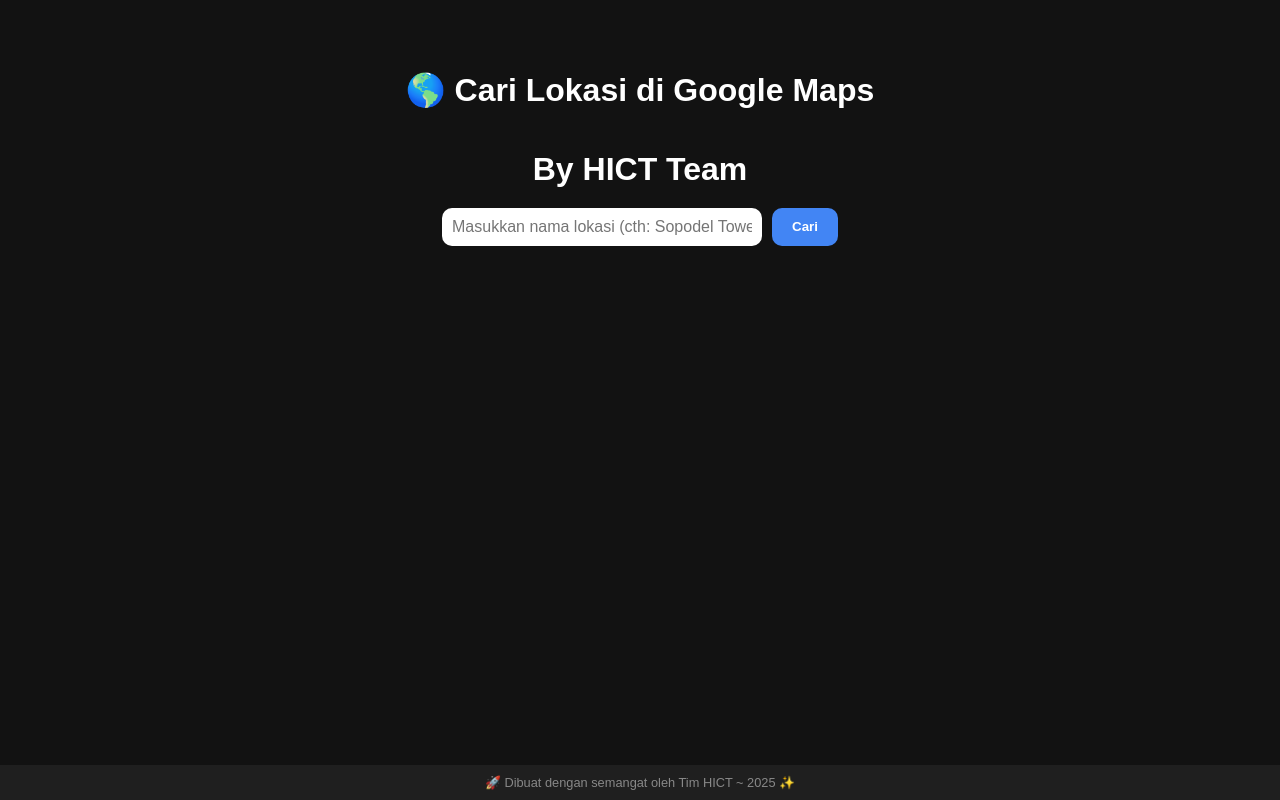
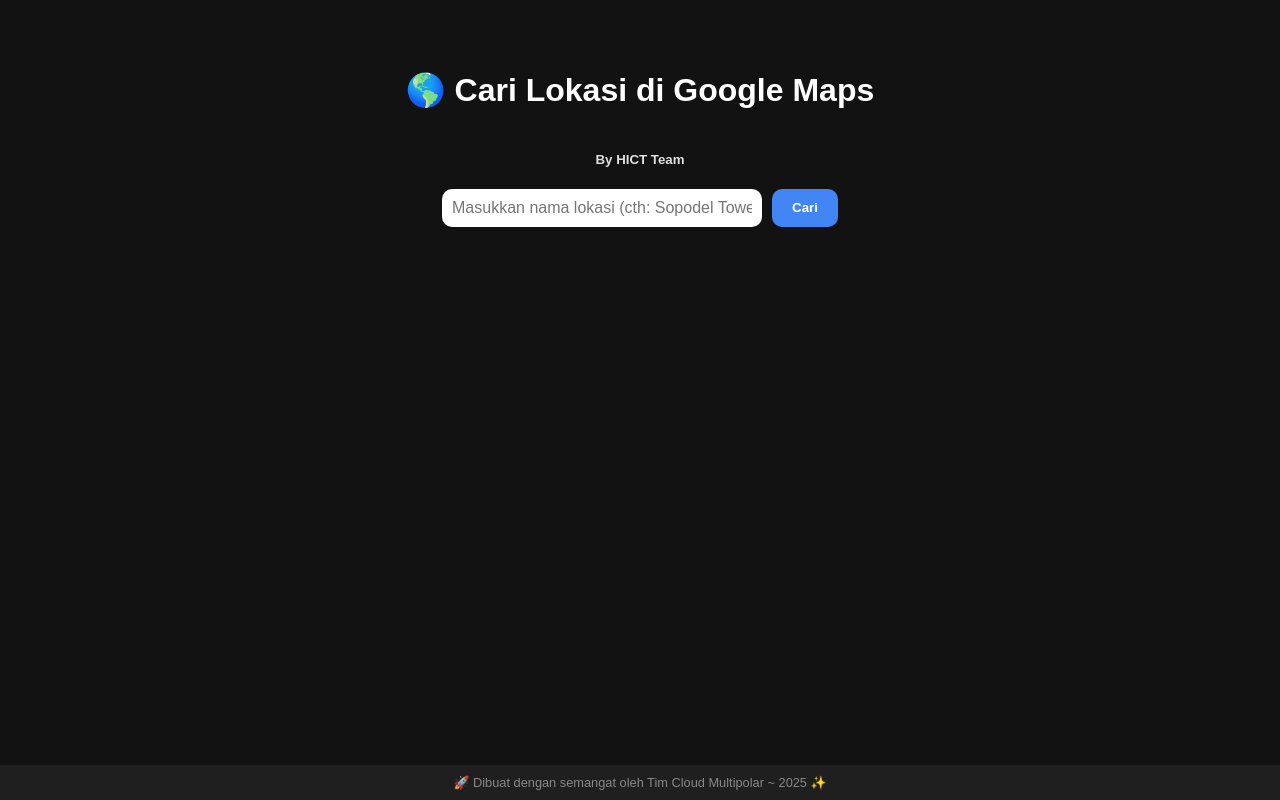
Before and after one commit to ndchsn/geocoding, a Flask app: page / in a window 1280 px wide. Run offline with Flask 3, Linux system fonts and the light colour scheme.

Commit message:
update html

```diff
--- a/templates/index.html
+++ b/templates/index.html
@@ -10,7 +10,7 @@
 
 <div class="container">
   <h1>🌎 Cari Lokasi di Google Maps</h1>
-  <h1>By HICT Team</h1>
+  <h5>By HICT Team</h5>
 
   <form action="/geocode" method="POST" class="search-form">
     <input type="text" name="location" placeholder="Masukkan nama lokasi (cth: Sopodel Tower)" required>
@@ -38,7 +38,7 @@
 </div>
 
 <footer>
-  🚀 Dibuat dengan semangat oleh Tim HICT ~ 2025 ✨
+  🚀 Dibuat dengan semangat oleh Tim Cloud Multipolar ~ 2025 ✨
 </footer>
 
 <script>
```
